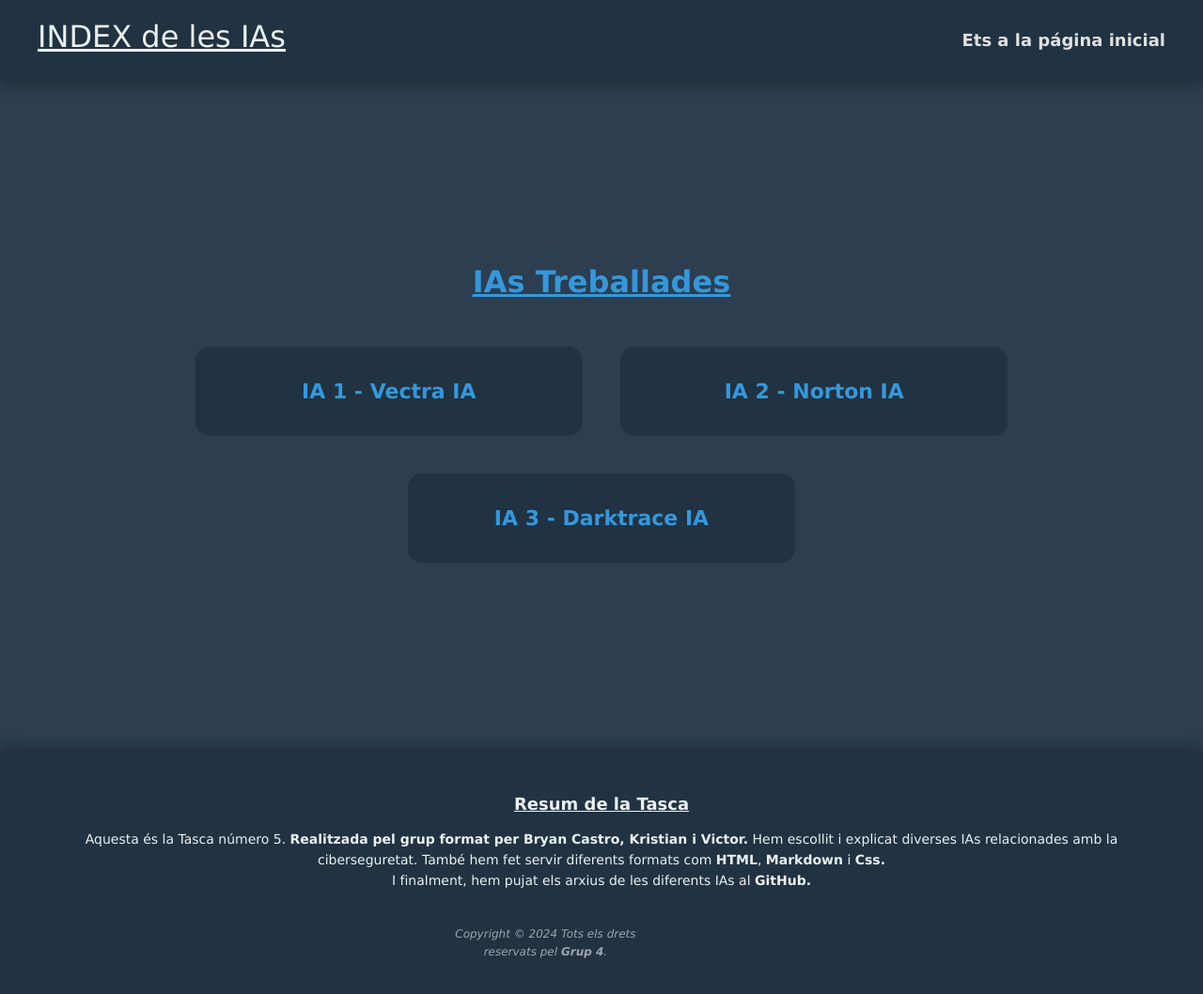
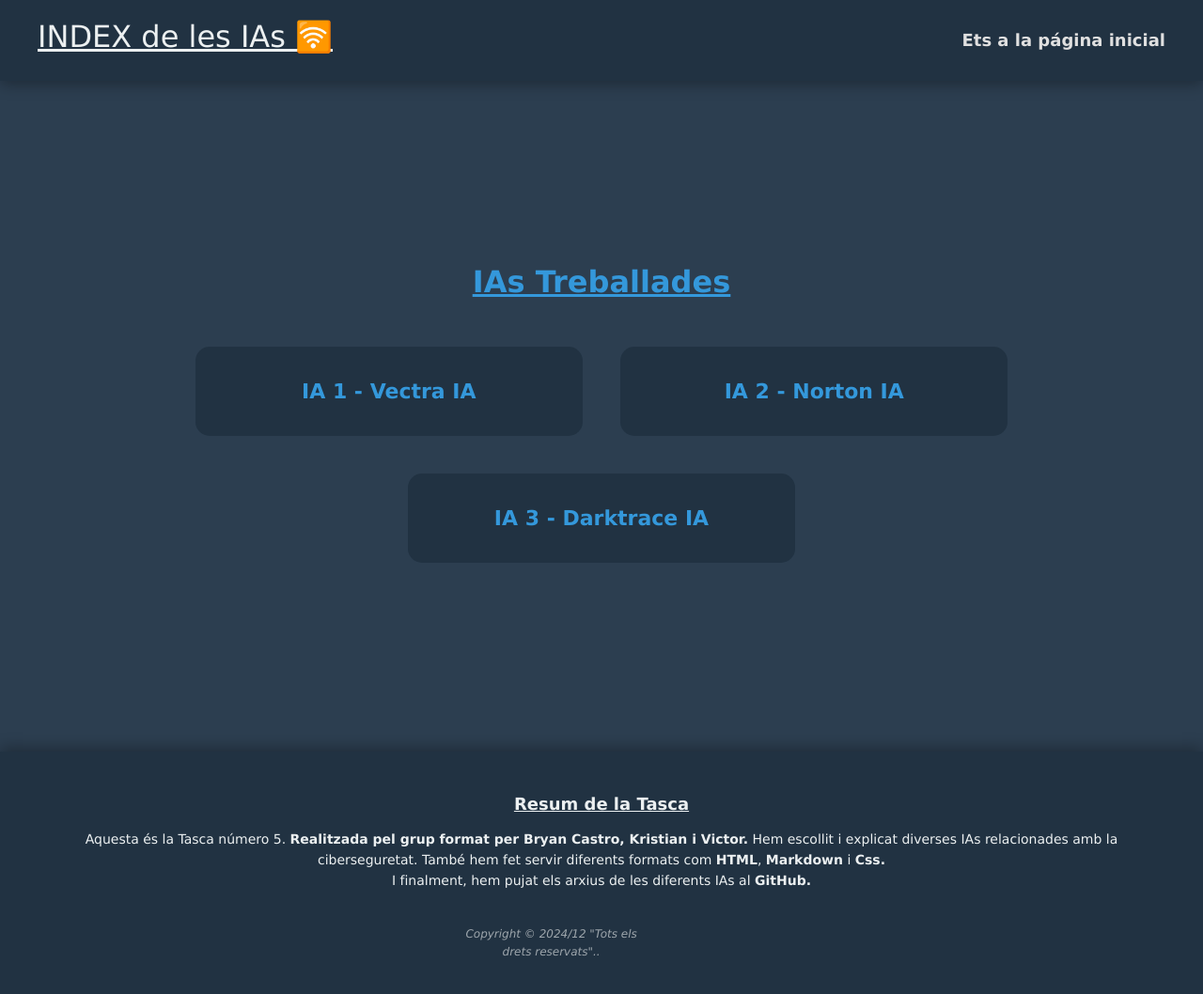
Before and after one commit to BryanCastro-ITB2425/manual-IA-ASIXc1D, a plain HTML site: page index.html in a window 1280 px wide. Shown: the whole page at 94% size. Drawn offline with nearby package versions, Linux system fonts and the light colour scheme.

Commit message:
Add files via upload

```diff
--- a/index.html
+++ b/index.html
@@ -11,7 +11,7 @@
 <body>
    <header>
       <div class="titulo">
-         <h2><ins>INDEX de les IAs</ins></h2>
+         <h2><ins>INDEX de les IAs 🛜</ins></h2>
       </div>
 
       <a>Ets a la página inicial</a>
@@ -45,7 +45,7 @@
       <div class="container">
          <div class="row">
             <div class="col-md-8 col-sm-6 col-xs-12">
-               <p class="copyright-text">Copyright &copy; 2024 Tots els drets reservats pel <b>Grup 4</b>.</p>
+               <p class="copyright-text">Copyright &copy; 2024/12 "Tots els drets reservats".</b>.</p>
             </div>
          </div>
       </div>
```
